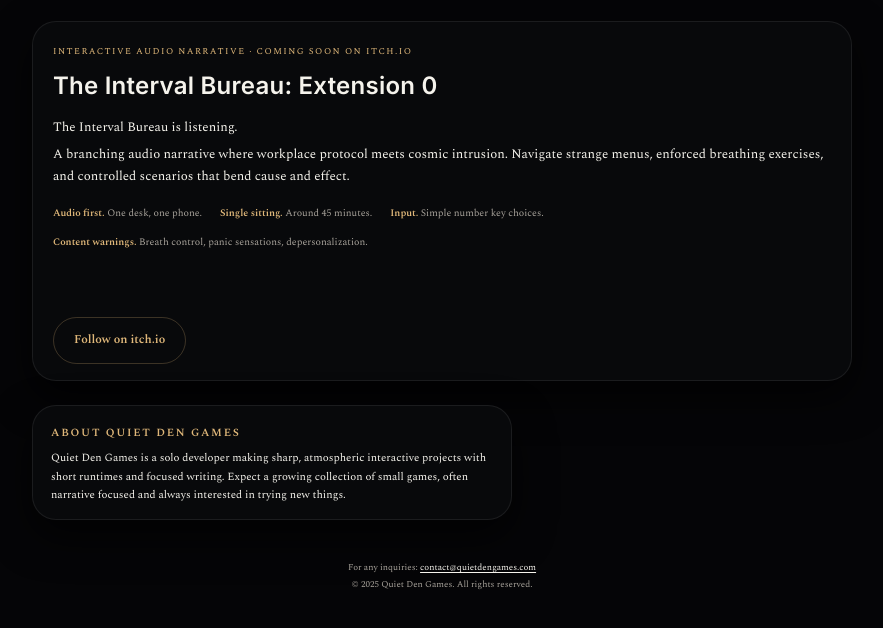
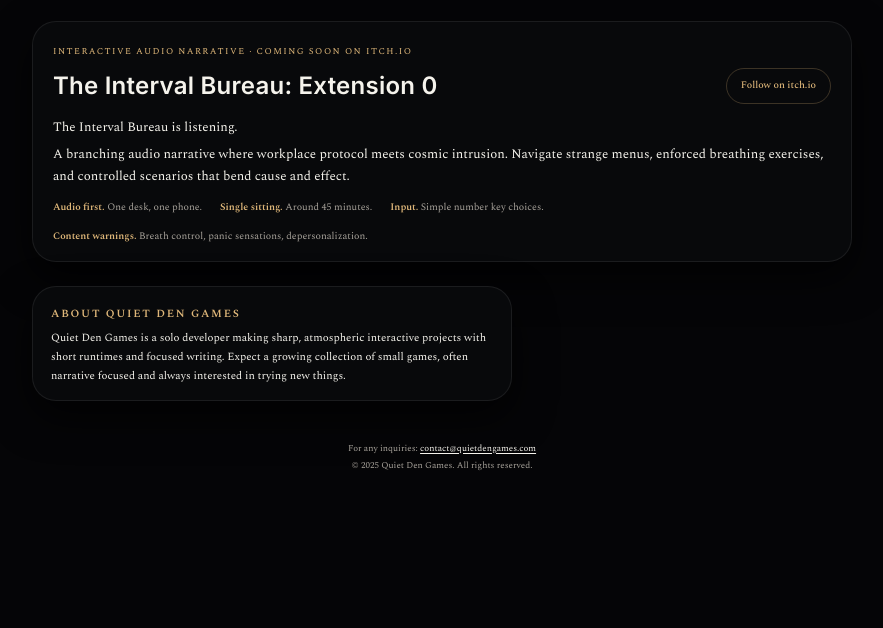
Before and after one commit to Ursyne/quietdengames-site, a plain HTML site: page index.html in a window 1280 px wide. Shown: the part 72-700 px from the top of the page, without its empty margins (198-1081 px from the left). Drawn offline with nearby package versions, Linux system fonts and the light colour scheme.

Commit message:
Refactor hero section layout and button styles
Refactored hero section layout and styling, adjusting button placement and margins.

```diff
--- a/index.html
+++ b/index.html
@@ -91,9 +91,6 @@
       background-color: var(--panel);
       box-shadow: var(--shadow-soft);
       margin-bottom: 24px;
-      display: flex;          /* keep button at the bottom */
-      flex-direction: column; /* stack children vertically */
-      min-height: 360px;      /* gives room for meta + button */
     }
 
     .eyebrow {
@@ -104,13 +101,26 @@
       margin-bottom: 6px;
     }
 
+    /* Title + button row */
+    .hero-head {
+      display: flex;
+      align-items: center;
+      gap: 12px;
+      flex-wrap: wrap;
+      margin-bottom: 10px;
+    }
+
     .hero-title {
       font-family: "Inter", var(--font-body);
       font-weight: 600;
       letter-spacing: 0.01em;
       font-size: 24px;
-      margin: 0 0 10px;
+      margin: 0;
       color: var(--text);
+    }
+
+    .headline-cta {
+      margin-left: auto;          /* push to the right on wide screens */
     }
 
     .hero-main {
@@ -119,10 +129,7 @@
       margin: 0 0 12px;
     }
 
-    .hero-main span {
-      display: block;
-      margin-bottom: 4px;
-    }
+    .hero-main span { display: block; margin-bottom: 4px; }
 
     .hero-meta {
       font-size: 10px;
@@ -131,29 +138,19 @@
       flex-wrap: wrap;
       gap: 12px 18px;
       margin-top: 2px;
-      margin-bottom: 14px;
     }
 
-    .hero-meta span strong {
-      color: var(--accent);
-      font-weight: 600;
-    }
+    .hero-meta span strong { color: var(--accent); font-weight: 600; }
 
-    .hero-ctas {
-      margin-top: auto; /* push button to the bottom of .hero */
-      display: flex;
-      flex-wrap: wrap;
-      gap: 10px;
-    }
-
+    /* Button (reverted to previous smaller size) */
     a.btn {
       display: inline-flex;
       align-items: center;
       justify-content: center;
-      padding: 12px 20px 13px;   /* bigger button */
+      padding: 8px 14px 9px;
       border-radius: 999px;
-      font-size: 12px;           /* bigger text */
-      font-weight: 600;
+      font-size: 10px;
+      font-weight: 500;
       text-decoration: none;
       background: transparent;
       color: var(--accent);
@@ -188,11 +185,7 @@
       margin: 0 0 6px;
     }
 
-    .about-block p {
-      margin: 0;
-      font-size: 11px;
-      color: var(--text);
-    }
+    .about-block p { margin: 0; font-size: 11px; color: var(--text); }
 
     footer {
       margin-top: 40px;
@@ -204,17 +197,17 @@
 
     footer p { margin: 2px 0; }
 
-    footer a {
-      color: var(--text);
-      text-decoration: underline;
-      text-underline-offset: 2px;
-    }
-
+    footer a { color: var(--text); text-decoration: underline; text-underline-offset: 2px; }
     footer a:hover { color: var(--accent); }
 
     a:focus-visible, .btn:focus-visible {
       outline: 2px solid var(--accent);
       outline-offset: 3px;
+    }
+
+    @media (max-width: 640px) {
+      /* On narrow screens, title and button will wrap; keep button full-width if alone on a line */
+      .headline-cta { margin-left: 0; }
     }
 
     @media (max-width: 840px) {
@@ -233,7 +226,14 @@
 
     <section class="hero" id="extension0">
       <div class="eyebrow">Interactive audio narrative · coming soon on itch.io</div>
-      <h1 class="hero-title">The Interval Bureau: Extension 0</h1>
+
+      <!-- Title + button on same row -->
+      <div class="hero-head">
+        <h1 class="hero-title">The Interval Bureau: Extension 0</h1>
+        <a class="btn headline-cta" href="https://quietdengames.itch.io" target="_blank" rel="noopener">
+          Follow on itch.io
+        </a>
+      </div>
 
       <p class="hero-main">
         <span>The Interval Bureau is listening.</span>
@@ -243,19 +243,11 @@
         </span>
       </p>
 
-      <!-- moved meta ABOVE the button -->
       <div class="hero-meta">
         <span><strong>Audio first.</strong> One desk, one phone.</span>
         <span><strong>Single sitting.</strong> Around 45 minutes.</span>
         <span><strong>Input.</strong> Simple number key choices.</span>
         <span><strong>Content warnings.</strong> Breath control, panic sensations, depersonalization.</span>
-      </div>
-
-      <!-- button now sits at the bottom of the hero block -->
-      <div class="hero-ctas">
-        <a class="btn" href="https://quietdengames.itch.io" target="_blank" rel="noopener">
-          Follow on itch.io
-        </a>
       </div>
     </section>
 
```
